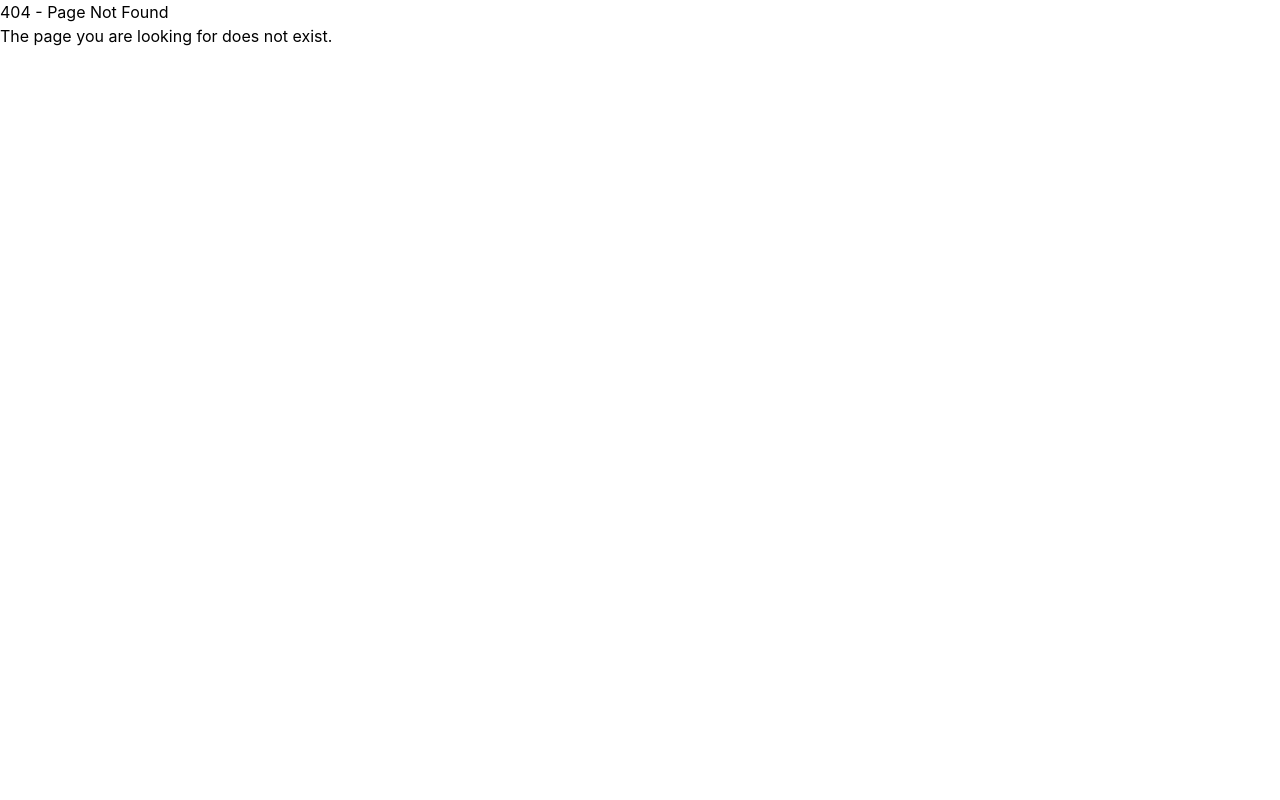
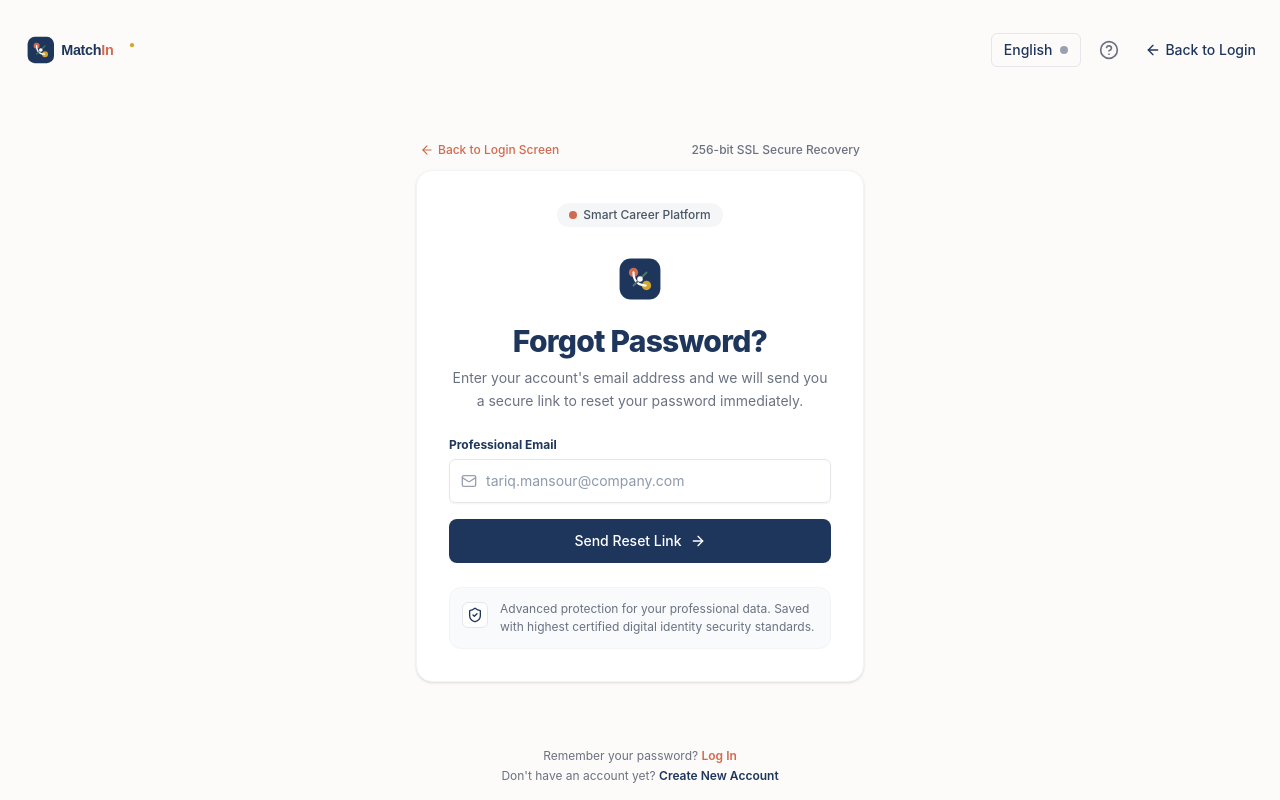
Before and after one commit to Ahmedlmansy/MatchIn, a React (Vite) app: page /auth/forgot-password in a window 1280 px wide. Before the commit this address had no page. Built offline with nearby package versions, Linux system fonts and the light colour scheme.

Commit message:
feat: add Forget Password page and update routing

```diff
--- a/src/app/router.jsx
+++ b/src/app/router.jsx
@@ -1,4 +1,5 @@
 import MainLayout from "@/components/layouts/auth/MainLayout";
+import ForgetPage from "@/features/Auth/forgetPage/forgetPage";
 import LoginPage from "@/features/Auth/LoginPage/LoginPage";
 import RegisterPage from "@/features/Auth/registerPage/RegisterPage";
 import HomePage from "@/features/HomePage/HomePage";
@@ -22,6 +23,7 @@ export const router = createBrowserRouter([
         children: [
           { path: "login", element: <LoginPage /> },
           { path: "register", element: <RegisterPage /> },
+          {path:"forgot-password" , element:<ForgetPage/>}
         ],
       },
     ],
--- /dev/null
+++ b/src/features/Auth/forgetPage/forgetPage.jsx
@@ -0,0 +1,235 @@
+import React, { useState } from 'react';
+import { Button } from '@/components/ui/button';
+import { Input } from '@/components/ui/input';
+import { Label } from '@/components/ui/label';
+import { z } from 'zod';
+
+import {
+  ArrowLeft,
+  Mail,
+  HelpCircle,
+  ShieldCheck,
+  ArrowRight,
+  Loader2,
+  RotateCcw,
+} from 'lucide-react';
+
+import { Link } from 'react-router-dom';
+
+import logoText from '@/assets/logo/Full_logo.svg';
+import logoIcon from '@/assets/icons/matchIn_logo.svg';
+
+// 1. Zod Schema
+const emailSchema = z
+  .string()
+  .trim()
+  .min(1, { message: 'Please enter a valid email address.' })
+  .email({ message: 'Please enter a valid email address.' });
+
+export default function ForgetPage() {
+  const [email, setEmail] = useState('');
+  const [emailError, setEmailError] = useState('');
+  const [status, setStatus] = useState(false);
+  const [message, setMessage] = useState('');
+  const [isTimeout, setIsTimeout] = useState(false);
+
+  const handleSubmit = async (e) => {
+    e.preventDefault();
+    setIsTimeout(false);
+    setMessage('');
+
+    const result = emailSchema.safeParse(email);
+
+    if (!result.success) {
+      const errorMsg = result.error.issues[0]?.message || 'Please enter a valid email address.';
+      setEmailError(errorMsg);
+      return;
+    }
+
+    setEmailError('');
+    setStatus(true);
+
+    try {
+      await new Promise((resolve) => setTimeout(resolve, 2000));
+      setMessage('A password reset link has been sent to your email.');
+    } catch (error) {
+      setIsTimeout(true);
+      setMessage('Server connection failed. Please try again later.');
+    } finally {
+      setStatus(false);
+    }
+  };
+
+  return (
+    <div className="min-h-screen overflow-hidden bg-[#FDFBF9] text-[#1F365C] flex flex-col justify-between p-4 md:p-6 font-sans">
+      <header className="max-w-7xl w-full mx-auto flex justify-between items-center py-2">
+        <div className="flex items-center gap-2">
+          <img
+            src={logoText}
+            alt="SkillMatch Logo"
+            className="h-9 w-auto object-contain"
+          />
+        </div>
+
+        <div className="flex items-center gap-3 text-sm font-medium">
+          <button type="button" className="flex items-center gap-1 px-3 py-1.5 border border-gray-200 rounded-md hover:bg-gray-50 transition">
+            English
+            <span className="w-2 h-2 rounded-full bg-gray-400 inline-block ml-1"></span>
+          </button>
+
+          <button type="button" className="p-1.5 text-gray-500 hover:text-gray-700">
+            <HelpCircle className="w-5 h-5" />
+          </button>
+
+          <Link
+            to="/login"
+            className="flex items-center gap-1 text-[#1F365C] hover:underline ml-2"
+          >
+            <ArrowLeft className="w-4 h-4" />
+            Back to Login
+          </Link>
+        </div>
+      </header>
+
+      <main className="max-w-md w-full mx-auto my-auto py-2">
+        <div className="flex justify-between items-center text-xs mb-3 px-1 text-gray-500 font-medium">
+          <Link
+            to="/login"
+            className="text-[#D06B4F] flex items-center gap-1 hover:underline"
+          >
+            <ArrowLeft className="w-3.5 h-3.5" />
+            Back to Login Screen
+          </Link>
+
+          <span>256-bit SSL Secure Recovery</span>
+        </div>
+
+        <div className="bg-white rounded-2xl border border-gray-100 shadow-sm p-6 md:p-8 flex flex-col items-center text-center">
+          <div className="inline-flex items-center gap-1.5 px-3 py-1 rounded-full bg-gray-100/80 text-gray-600 text-xs font-medium mb-6">
+            <span className="w-2 h-2 rounded-full bg-[#D06B4F]"></span>
+            Smart Career Platform
+          </div>
+
+          <img
+            src={logoIcon}
+            alt="SkillMatch Logo"
+            className="h-14 w-auto mb-4 object-contain"
+          />
+
+          <h1 className="text-2xl md:text-3xl font-extrabold text-[#1F365C] mb-2 tracking-tight">
+            Forgot Password?
+          </h1>
+
+          <p className="text-sm text-gray-500 max-w-sm mb-6 leading-relaxed">
+            Enter your account's email address and we will send you a secure link to reset your password immediately.
+          </p>
+
+          <form
+            onSubmit={handleSubmit}
+            noValidate
+            className="w-full text-left space-y-4"
+          >
+            <div className="space-y-1.5">
+              <Label
+                htmlFor="email"
+                className="text-xs font-bold text-[#1F365C]"
+              >
+                Professional Email
+              </Label>
+
+              <div className="relative">
+                <Mail className="w-4 h-4 absolute left-3 top-1/2 -translate-y-1/2 text-gray-400" />
+
+                <Input
+                  id="email"
+                  type="text"
+                  placeholder="tariq.mansour@company.com"
+                  value={email}
+                  onChange={(e) => {
+                    setEmail(e.target.value);
+                    if (emailError) setEmailError('');
+                  }}
+                  className={`pl-9 h-11 border-gray-200 focus-visible:ring-[#1F365C] ${
+                    emailError ? 'border-red-500 focus-visible:ring-red-500' : ''
+                  }`}
+                />
+              </div>
+
+              {/* 3. الشرط هنا: لو في خطأ بيظهر النص الأحمر فقط، غير كده ما بيظهرش نص الـ 15 دقيقة */}
+              {emailError ? (
+                <p className="text-[11px] text-red-500 mt-1 font-medium">
+                  {emailError}
+                </p>
+              ) : null}
+            </div>
+
+            <Button
+              type="submit"
+              disabled={status}
+              className="w-full h-11 bg-[#1F365C] hover:bg-[#162744] text-white font-medium flex items-center justify-center gap-2 rounded-lg"
+            >
+              {status ? (
+                <>
+                  <Loader2 className="w-4 h-4 animate-spin" />
+                  Sending Link...
+                </>
+              ) : isTimeout ? (
+                <>
+                  Retry Sending <RotateCcw className="w-4 h-4" />
+                </>
+              ) : (
+                <>
+                  Send Reset Link <ArrowRight className="w-4 h-4" />
+                </>
+              )}
+            </Button>
+          </form>
+
+          <div className="w-full bg-gray-50 border border-gray-100 rounded-xl p-3 mt-6 flex items-start gap-3 text-left">
+            <div className="p-1 bg-white border border-gray-200 rounded-md text-[#1F365C] mt-0.5">
+              <ShieldCheck className="w-4 h-4" />
+            </div>
+
+            <p className="text-xs text-gray-500 leading-normal">
+              Advanced protection for your professional data. Saved with highest certified digital identity security standards.
+            </p>
+          </div>
+
+          {message && (
+            <div
+              className={`w-full mt-4 p-3 rounded-xl text-xs text-center font-medium border ${
+                message === 'A password reset link has been sent to your email.'
+                  ? 'bg-emerald-50 border-emerald-200 text-emerald-800'
+                  : 'bg-[#FDF2F2] border-[#FAD2D2] text-[#E05252]'
+              }`}
+            >
+              {message}
+            </div>
+          )}
+        </div>
+      </main>
+
+      <footer className="text-center text-xs text-gray-500 py-4 space-y-1 -mt-4 -mb-6">
+        <p>
+          Remember your password?{' '}
+          <Link
+            to="/login"
+            className="text-[#D06B4F] font-semibold hover:underline"
+          >
+            Log In
+          </Link>
+        </p>
+
+        <p>
+          Don't have an account yet?{' '}
+          <Link
+            to="/register"
+            className="text-[#1F365C] font-semibold hover:underline"
+          >
+            Create New Account
+          </Link>
+        </p>
+      </footer>
+    </div>
+  );
+}
```
Also changed, not shown: src/assets/icons/MatchIn_logo.svg (added).
